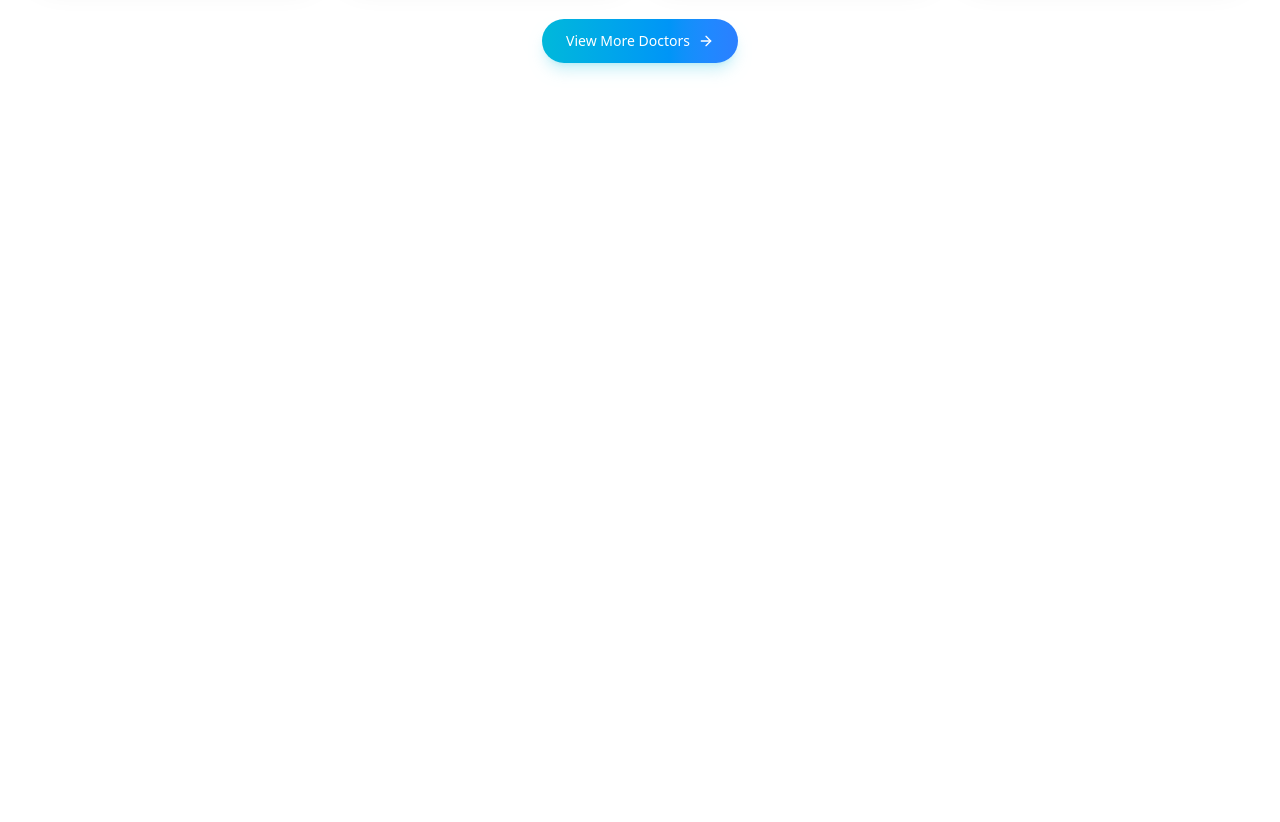
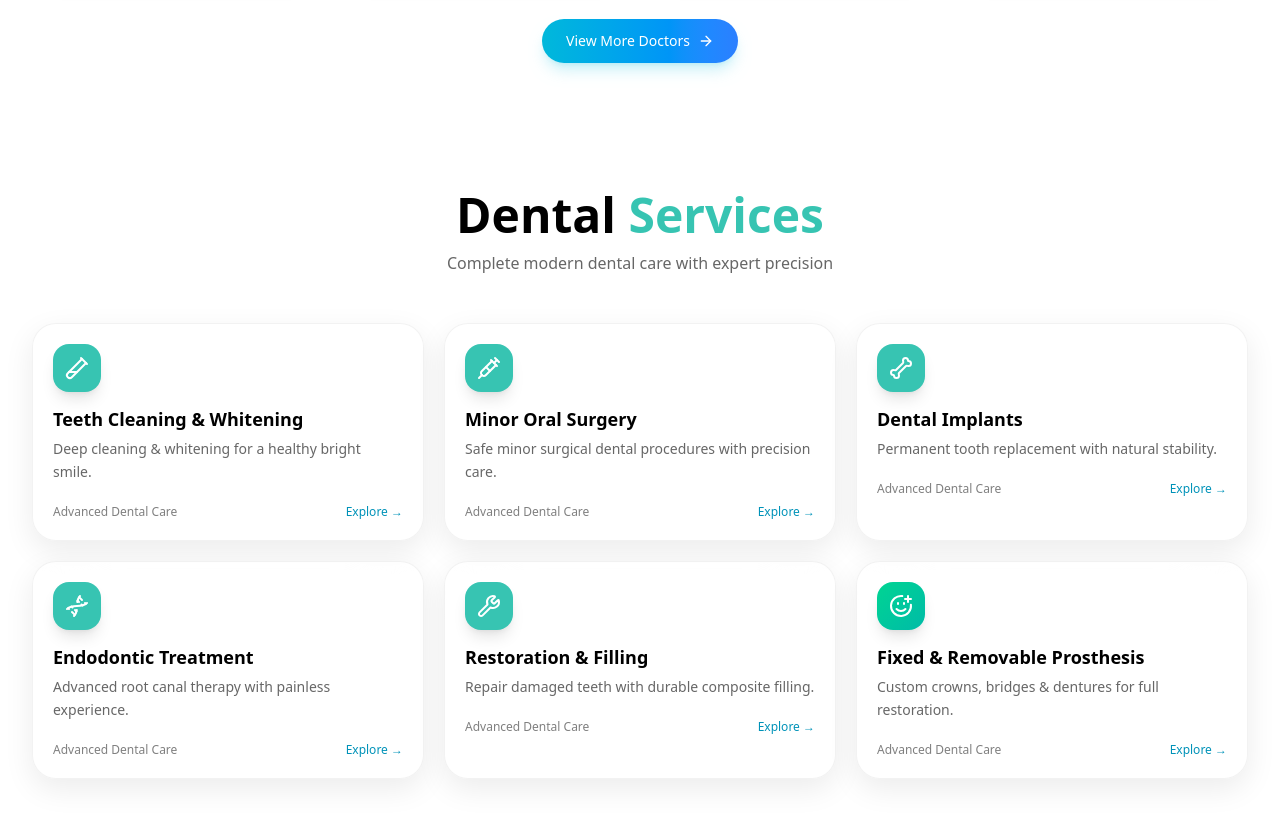
Before and after one commit to Tanim-Bin-Aziz/next_dent_page, a Next.js app: page / in a window 1280 px wide. Shown: the part 1460-2282 px from the top of the page. Before the commit the page ends 1587 px from the top, so only its background shows below. Built offline with nearby package versions, Linux system fonts and the light colour scheme.

Commit message:
service.tsx updated

```diff
--- a/src/app/page.tsx
+++ b/src/app/page.tsx
@@ -1,6 +1,7 @@
 import DoctorsSection from "@/components/DoctorsSection";
 import HeroSection from "@/components/HeroSection";
 import Navbar from "@/components/Navbar";
+import ServicesSection from "@/components/ServicesSection";
 import StatsSection from "@/components/StatsSection";
 
 const Home = () => {
@@ -10,6 +11,7 @@
       <HeroSection />
       <StatsSection />
       <DoctorsSection />
+      <ServicesSection />
     </>
   );
 };
--- a/src/components/DoctorsSection.tsx
+++ b/src/components/DoctorsSection.tsx
@@ -65,7 +65,7 @@
         >
           <h2 className="text-3xl md:text-5xl font-bold tracking-tight text-black">
             Our Expert{" "}
-            <span className="bg-gradient-to-r from-cyan-500 to-blue-500 bg-clip-text text-transparent">
+            <span className="bg-[#37c4b2] bg-clip-text text-transparent">
               Doctors
             </span>
           </h2>
@@ -103,7 +103,8 @@
                 border-black/5
                 bg-white/60
                 backdrop-blur-2xl
-                shadow-[0_8px_30px_rgba(0,0,0,0.08)]
+                shadow-lg
+                shadow-[#37c4b2]/20
                 transition-all
                 duration-300
                 hover:-translate-y-1
@@ -136,9 +137,9 @@
 
                 {/* Specialty */}
                 <div className="mt-2 flex items-center gap-2">
-                  <Stethoscope className="h-4 w-4 shrink-0 text-cyan-600" />
+                  <Stethoscope className="h-4 w-4 shrink-0 text-[#37c4b2]" />
 
-                  <p className="text-sm font-medium text-cyan-700">
+                  <p className="text-sm font-medium text-[#37c4b2] line-clamp-2">
                     {doctor.specialty}
                   </p>
                 </div>
--- /dev/null
+++ b/src/components/ServicesSection.tsx
@@ -0,0 +1,158 @@
+"use client";
+
+import Link from "next/link";
+import { motion } from "framer-motion";
+import {
+  Syringe,
+  Bone,
+  Anchor,
+  Activity,
+  Wrench,
+  SmilePlus,
+  TestTubeDiagonal,
+  LucideIcon,
+  Dna,
+} from "lucide-react";
+
+type Service = {
+  icon: LucideIcon;
+  title: string;
+  description: string;
+  gradient: string;
+};
+
+const services: Service[] = [
+  {
+    icon: TestTubeDiagonal,
+    title: "Teeth Cleaning & Whitening",
+    description: "Deep cleaning & whitening for a healthy bright smile.",
+    gradient: "bg-[#37c4b2]",
+  },
+  {
+    icon: Syringe,
+    title: "Minor Oral Surgery",
+    description: "Safe minor surgical dental procedures with precision care.",
+    gradient: "bg-[#37c4b2]",
+  },
+  {
+    icon: Bone,
+    title: "Dental Implants",
+    description: "Permanent tooth replacement with natural stability.",
+    gradient: "bg-[#37c4b2]",
+  },
+  {
+    icon: Dna,
+    title: "Endodontic Treatment",
+    description: "Advanced root canal therapy with painless experience.",
+    gradient: "bg-[#37c4b2]",
+  },
+  {
+    icon: Wrench,
+    title: "Restoration & Filling",
+    description: "Repair damaged teeth with durable composite filling.",
+    gradient: "bg-[#37c4b2]",
+  },
+  {
+    icon: SmilePlus,
+    title: "Fixed & Removable Prosthesis",
+    description: "Custom crowns, bridges & dentures for full restoration.",
+    gradient: "from-emerald-400 to-teal-500",
+  },
+];
+
+export default function ServicesSection() {
+  return (
+    <section className="relative py-16 px-4 sm:px-6 lg:px-8">
+      <div className="max-w-7xl mx-auto">
+        {/* Header */}
+        <motion.div
+          initial={{ opacity: 0, y: 20 }}
+          whileInView={{ opacity: 1, y: 0 }}
+          viewport={{ once: true }}
+          className="text-center mb-12"
+        >
+          <h2 className="text-3xl md:text-5xl font-bold text-black">
+            Dental{" "}
+            <span className="bg-[#37c4b2] bg-clip-text text-transparent">
+              Services
+            </span>
+          </h2>
+
+          <p className="mt-3 text-black/60 max-w-xl mx-auto">
+            Complete modern dental care with expert precision
+          </p>
+        </motion.div>
+
+        {/* Grid */}
+        <div className="grid gap-5 sm:grid-cols-2 lg:grid-cols-3">
+          {services.map((service, index) => (
+            <motion.div
+              key={service.title}
+              initial={{ opacity: 0, y: 25 }}
+              whileInView={{ opacity: 1, y: 0 }}
+              viewport={{ once: true }}
+              transition={{ delay: index * 0.08 }}
+              className="
+                group relative
+                rounded-[24px]
+                border border-black/5
+                bg-white/60
+                backdrop-blur-2xl
+                p-5
+                shadow-[0_10px_30px_rgba(0,0,0,0.08)]
+                transition-all duration-300
+                hover:-translate-y-1
+                hover:shadow-[0_18px_45px_rgba(0,0,0,0.14)]
+              "
+            >
+              {/* Glow */}
+              <div
+                className={`absolute inset-0 bg-gradient-to-br ${service.gradient} opacity-0 group-hover:opacity-10 rounded-[24px] transition`}
+              />
+
+              {/* Icon */}
+              <div
+                className={`
+                  w-12 h-12
+                  rounded-2xl
+                  bg-gradient-to-br ${service.gradient}
+                  flex items-center justify-center
+                  shadow-lg
+                  mb-4
+                  group-hover:scale-105
+                  transition
+                `}
+              >
+                <service.icon className="w-6 h-6 text-white" />
+              </div>
+
+              {/* Title */}
+              <h3 className="text-lg font-bold text-black leading-tight">
+                {service.title}
+              </h3>
+
+              {/* Description */}
+              <p className="text-sm text-black/60 mt-2 leading-relaxed">
+                {service.description}
+              </p>
+
+              {/* Bottom CTA */}
+              <div className="mt-5 flex items-center justify-between">
+                <span className="text-xs text-black/50">
+                  Advanced Dental Care
+                </span>
+
+                <Link
+                  href="/treatments"
+                  className="text-xs font-medium text-cyan-600 hover:text-cyan-500 transition"
+                >
+                  Explore →
+                </Link>
+              </div>
+            </motion.div>
+          ))}
+        </div>
+      </div>
+    </section>
+  );
+}
```
